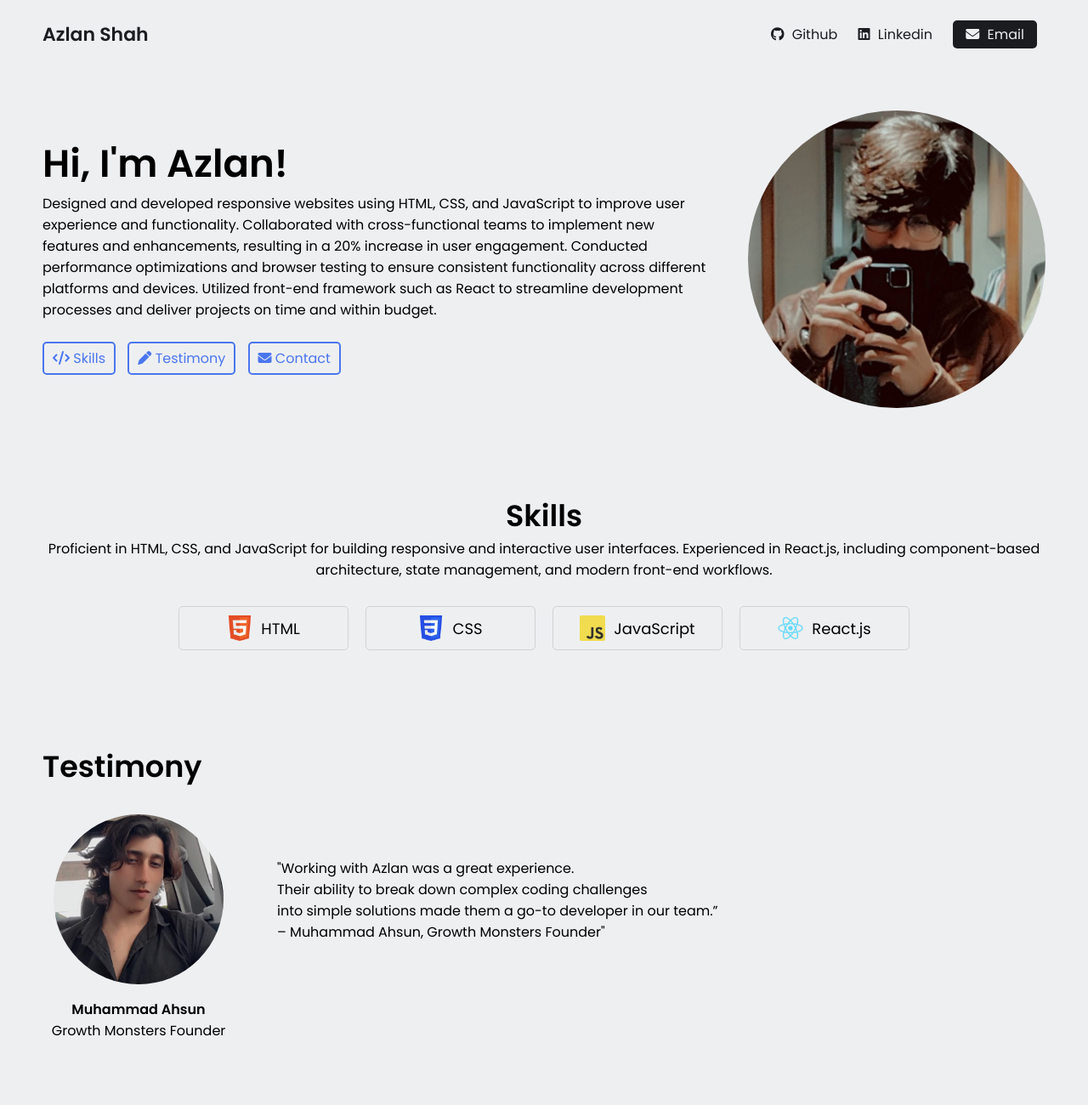
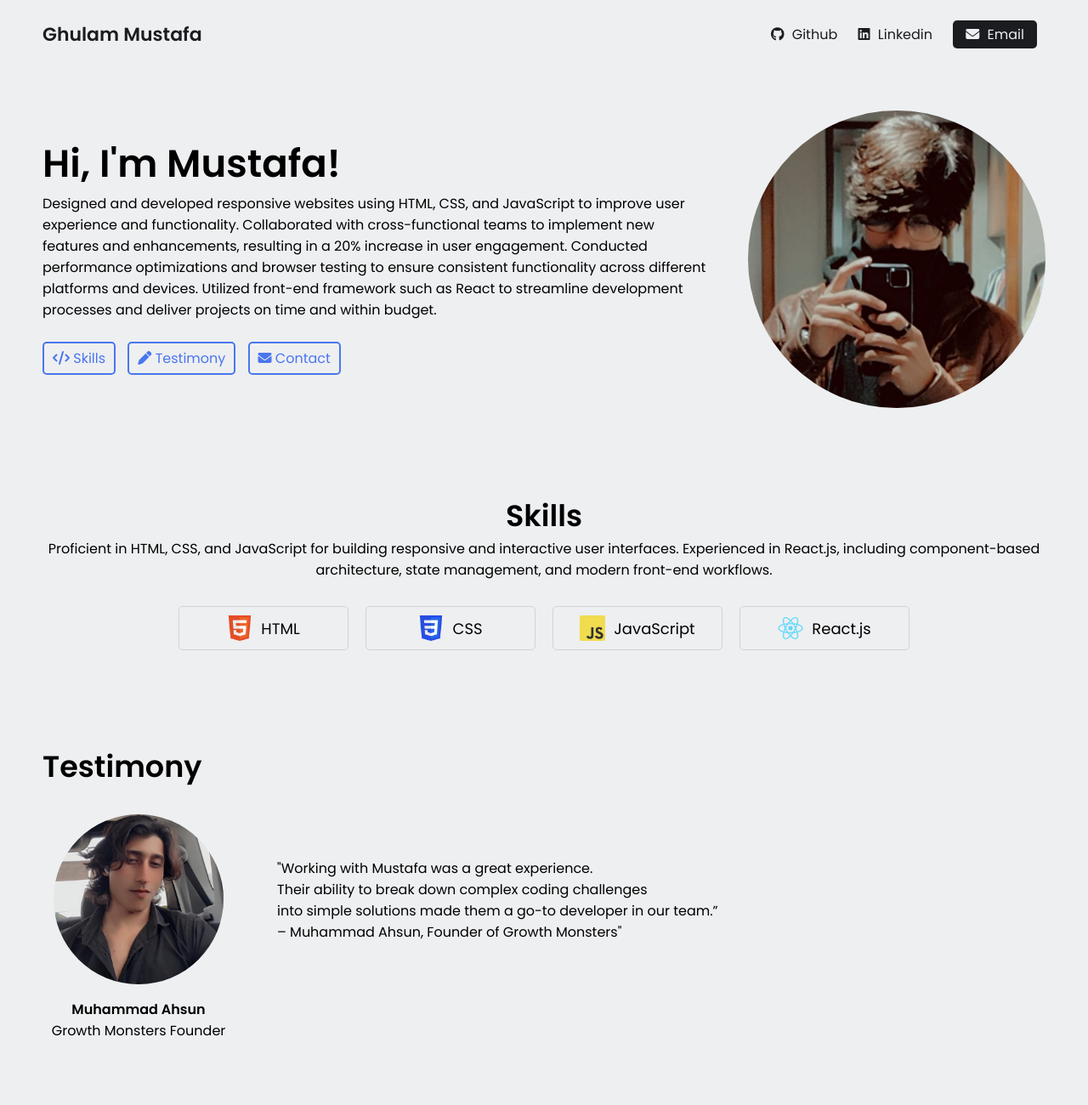
Before and after one commit to mustafa6978/portfolio-mustafa, a plain HTML site: page index.html in a window 1280 px wide. Shown: the top 1300 px of the page at 85% size. Drawn offline with Linux system fonts and the light colour scheme.

Commit message:
Update index.html

```diff
--- a/index.html
+++ b/index.html
@@ -22,13 +22,13 @@
 
     <link rel="stylesheet" href="styles.css" />
 
-    <title>My Resume</title>
+    <title>Mustafa's-portfolio</title>
   </head>
   <body>
     <!-- NAVBAR -->
     <nav>
       <div class="left">
-        <a href="/">Azlan Shah</a>
+        <a href="/">Ghulam Mustafa</a>
       </div>
 
       <div class="right">
@@ -61,7 +61,7 @@
       <!-- SECTION 1: Hero -->
       <section class="hero-section">
         <div class="text">
-          <h2>Hi, I'm Azlan!</h2>
+          <h2>Hi, I'm Mustafa!</h2>
           <p>
             Designed and developed responsive websites using HTML, CSS, and
             JavaScript to improve user experience and functionality.
@@ -141,11 +141,11 @@
           </div>
 
           <div class="text">
-            "Working with Azlan was a great experience.<br />
+            "Working with Mustafa was a great experience.<br />
             Their ability to break down complex coding challenges <br />
             into simple solutions made them a go-to developer in our team.”
             <br />
-            – Muhammad Ahsun, Growth Monsters Founder"
+            – Muhammad Ahsun, Founder of Growth Monsters"
           </div>
         </div>
       </section>
```
